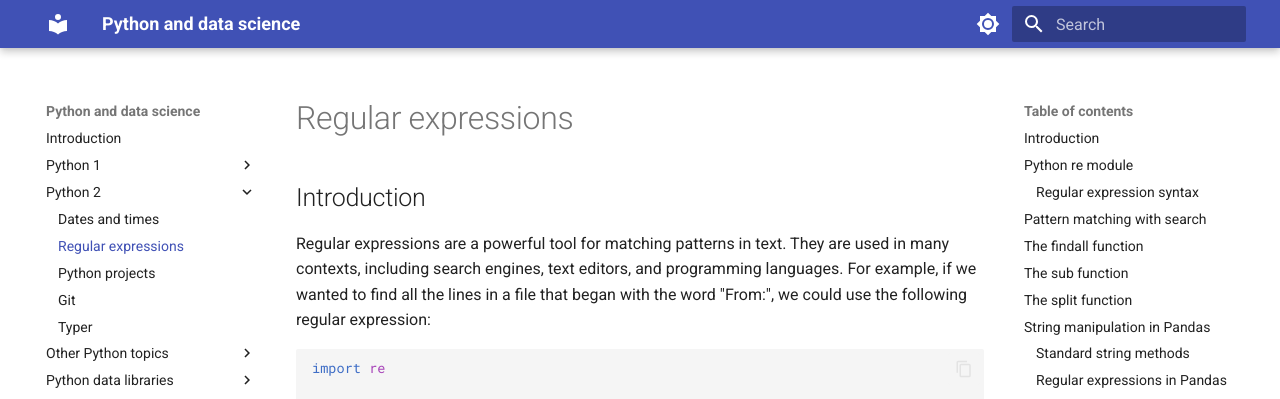
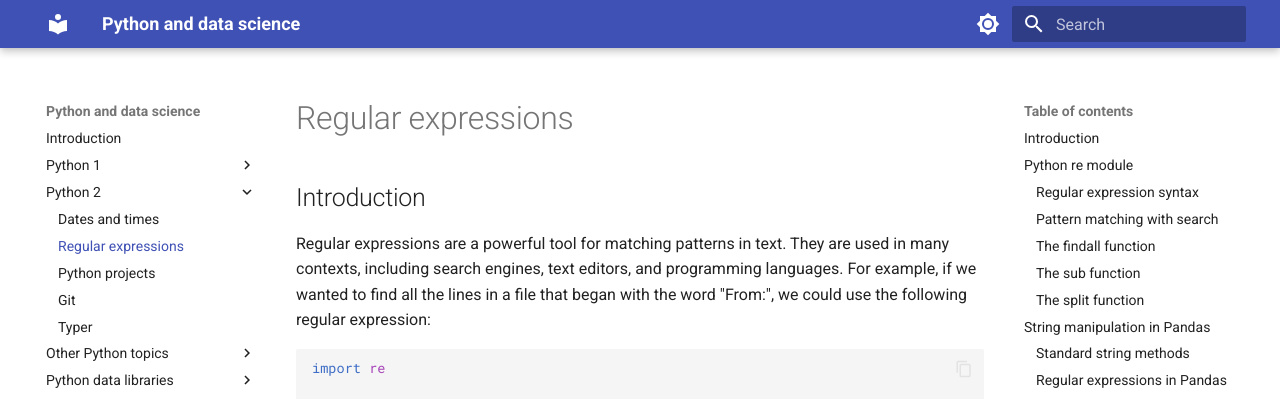
Before and after one commit to gerardpc/python-course, an MkDocs documentation site: the page built from docs/sections/python/regular_expressions.md, in a window 1280 px wide. Shown: the top 399 px of the page. Built offline with MkDocs 1.6.1 and Material for MkDocs 9.7.7, drawn with Linux system fonts in a browser that asks for light colours.

Commit message:
minor changes regex

````diff
--- a/docs/sections/python/regular_expressions.md
+++ b/docs/sections/python/regular_expressions.md
@@ -146,7 +146,7 @@ The following table shows some examples of regular expressions and the strings t
     two characters: a backslash and a lowercase `n`, in contrast to the string `"\n"`, which Python would
     interpret as a single newline character.
 
-## Pattern matching with `search`
+### Pattern matching with `search`
 
 The `re.search()` function takes two arguments: a regular expression pattern and a string. It searches the string
 for the pattern and returns a match object if it finds a match. If it doesn't find a match, it returns `None`.
@@ -180,7 +180,7 @@ and the string that was matched:
     The search function only returns the first match. If you want to find all matches, you can use the
     `re.findall()` function, which returns a list of all matches.
 
-## The `findall` function
+### The `findall` function
 
 The `re.findall()` function returns a list of all matches in the string. For example, the following code
 searches for all occurrences of the pattern `abc` in the string `abcdefgeabc`:
@@ -200,7 +200,7 @@ print(matches)
 
 If there are no matches, `findall` will return an empty list.
 
-## The `sub` function
+### The `sub` function
 
 The `re.sub()` function replaces one or more matches with a string. It takes three arguments: a regular expression
 pattern, a replacement string, and a string to search. It returns a new string with the matches replaced.
@@ -222,7 +222,7 @@ print(new_string)
 'xyzdefgexyz'
 ```
 
-## The `split` function
+### The `split` function
 
 The `re.split()` function splits the string into a list, splitting it wherever the pattern matches. It takes
 two arguments: a regular expression pattern and a string to split. It returns a list of strings.
````
